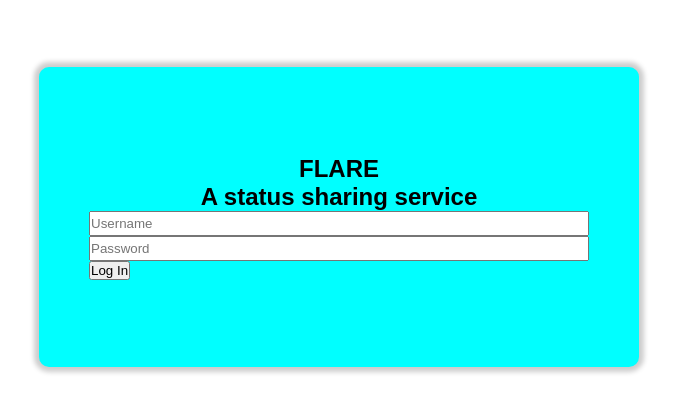
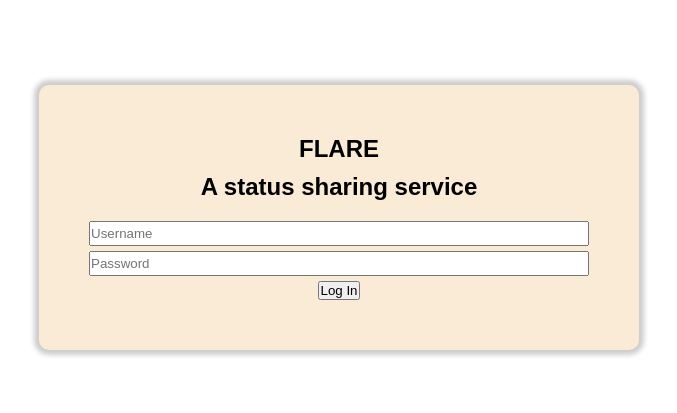
Before and after one commit to 2023popn/Pub-Flare, a website: page login.html in a window 1280 px wide. Shown: the part 183-596 px from the top of the page, without its empty margins (301-978 px from the left). Drawn offline with Linux system fonts and the light colour scheme.

Commit message:
modified:   login.html

```diff
--- a/login.html
+++ b/login.html
@@ -17,12 +17,12 @@
             <p class="browsehappy">You are using an <strong>outdated</strong> browser. Please <a href="#">upgrade your browser</a> to improve your experience.</p>
         <![endif]-->
         <section>
+            <div id="title-container">
+                <h1>FLARE</h1>
+                <h2>A status sharing service</h2>
+            </div>
+
             <form>
-                <div id="title-container">
-                    <h1>FLARE</h1>
-                    <h2>A status sharing service</h2>
-                </div>
-
                 <input type="text" placeholder="Username" name="username">
                 <input type="password" placeholder="Password" name="password">
                 <button type="submit">Log In</button>
@@ -33,6 +33,11 @@
     </body>
 
     <style>
+        * {
+            margin: 0px;
+            padding: 0px;
+        }
+
         html, body {
             padding: 0px;
             margin: 0px;
@@ -49,13 +54,14 @@
         }
 
         section {
-            height: 300px;
+            background-color: antiquewhite;
             width: 600px;
             border-radius: 10px;
             box-shadow: 0px 0px 5px 5px rgba(0, 0, 0, 0.2);
             display: flex;
             flex-direction: column;
-            justify-content: center;
+            justify-content: space-evenly;
+            gap: 20px;
             padding: 50px;
         }
 
@@ -64,6 +70,15 @@
             flex-direction: column;
             align-items: center;
             justify-content: space-between;
+            gap: 10px;
+        }
+
+        form {
+            display: flex;
+            flex-direction: column;
+            align-items: center;
+            justify-content: space-between;
+            gap: 5px;
         }
 
         input{
```
